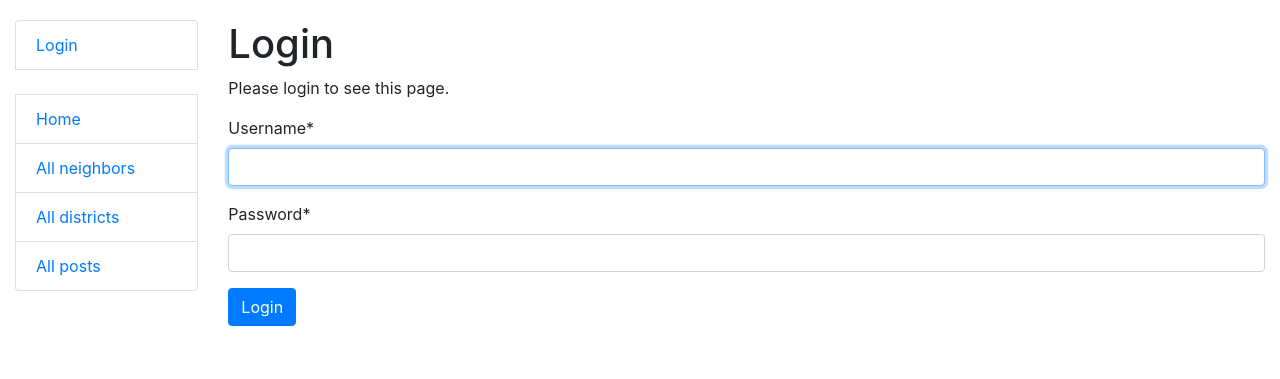
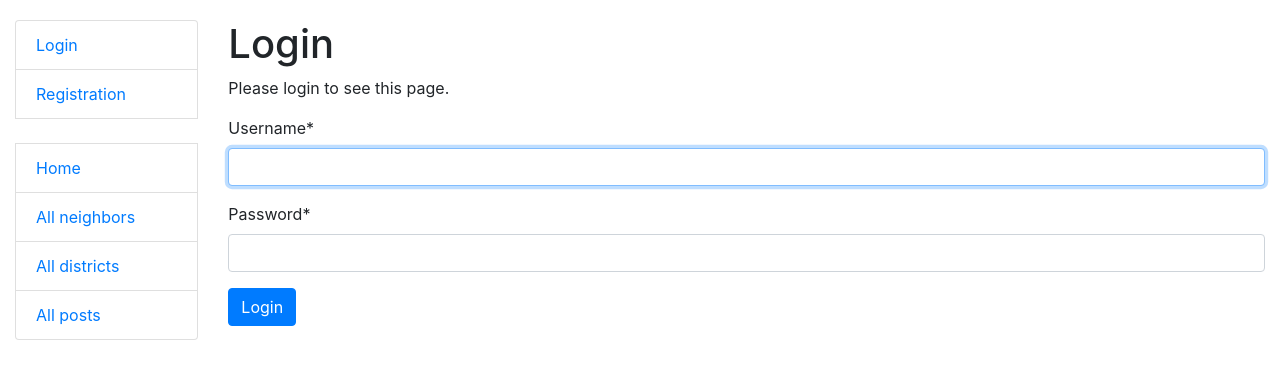
Before and after one commit to Sergio-zt/my_neighborhood, a Django app: page /accounts/login/?next=/district/1/delete in a window 1280 px wide. Shown: the top 379 px of the page. Run offline with Django 5.2, Linux system fonts and the light colour scheme; some libraries are stand-ins or nearby versions.

Commit message:
Remove LoginRequiredMixin from UserCreateView. Any user can register account

```diff
--- a/neighborhood/views.py
+++ b/neighborhood/views.py
@@ -84,7 +84,7 @@
     model = get_user_model()
 
 
-class UserCreateView(LoginRequiredMixin, generic.CreateView):
+class UserCreateView(generic.CreateView):
     model = get_user_model()
     form_class = UserCreationForm
     success_url = reverse_lazy("neighborhood:user-list")
--- a/templates/includes/sidebar.html
+++ b/templates/includes/sidebar.html
@@ -10,7 +10,8 @@
       </form>
     </li>
   {% else %}
-    <li class="list-group-item"><a href="{% url 'login'%}?next={{request.path}}">Login</a></li>
+    <li class="list-group-item"><a href="{% url 'login' %}?next={{request.path}}">Login</a></li>
+    <li class="list-group-item"><a href="{% url "neighborhood:user-create" %}">Registration</a></li>
   {% endif %}
 
   <br>
```
